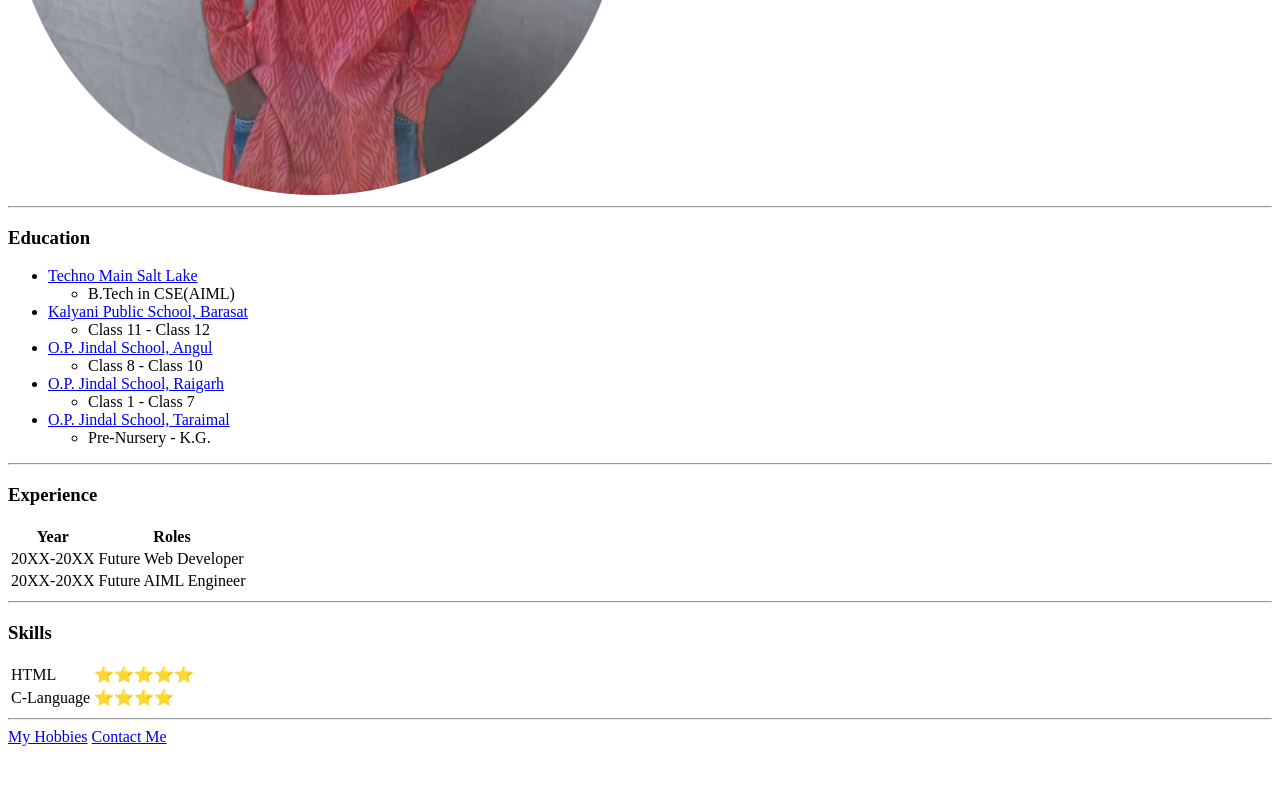
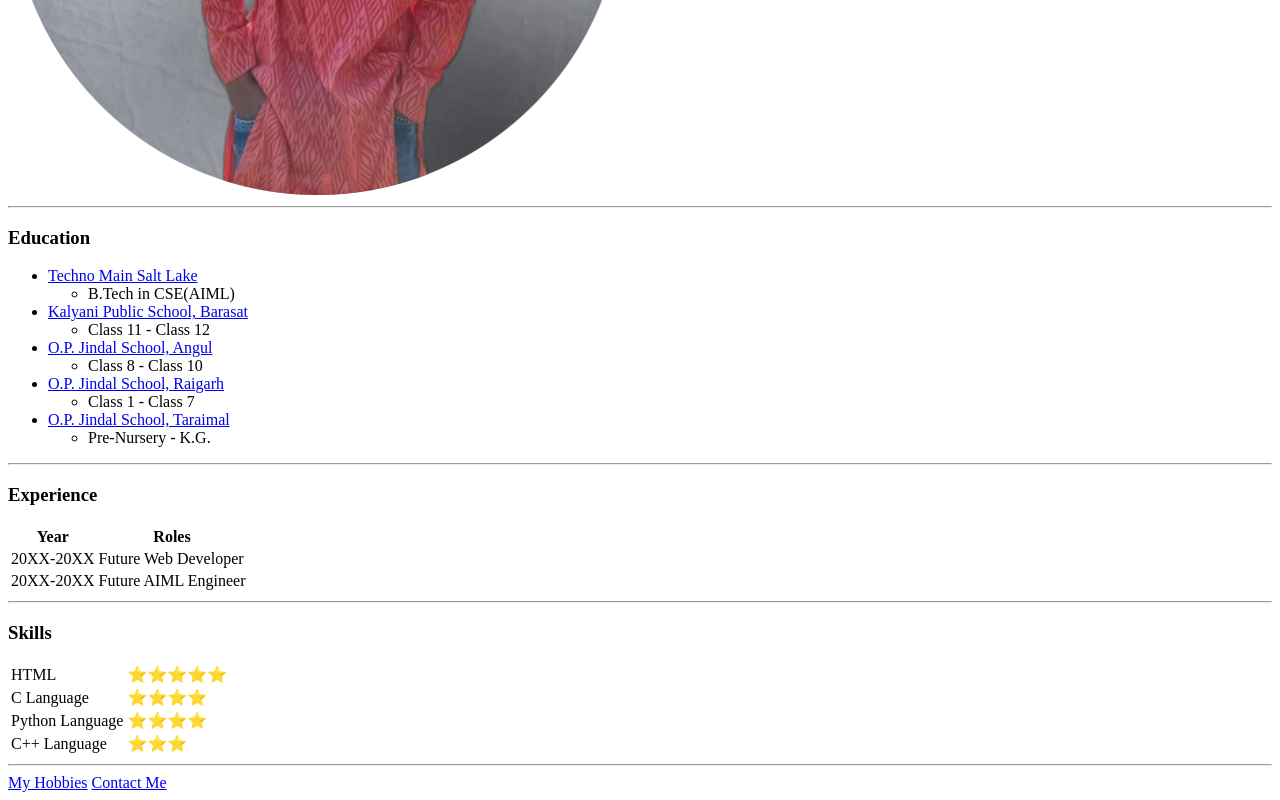
Before and after one commit to soumyajit4464/CV, a plain HTML site: page index.html in a window 1280 px wide. Shown: the part 428-1228 px from the top of the page. Before the commit the page ends 1182 px from the top, so only its background shows below. Drawn offline with Linux system fonts and the light colour scheme.

Commit message:
Update index.html

```diff
--- a/index.html
+++ b/index.html
@@ -64,8 +64,16 @@
       <td>⭐️⭐️⭐️⭐️⭐️</td>
     </tr>
     <tr>
-      <td>C-Language</td>
+      <td>C Language</td>
       <td>⭐️⭐️⭐️⭐️</td>
+    </tr>
+    <tr>
+      <td>Python Language</td>
+      <td>⭐️⭐️⭐️⭐️</td>
+    </tr>
+    <tr>
+      <td>C++ Language</td>
+      <td>⭐️⭐️⭐️</td>
     </tr>
   </table>
   <hr>
```
